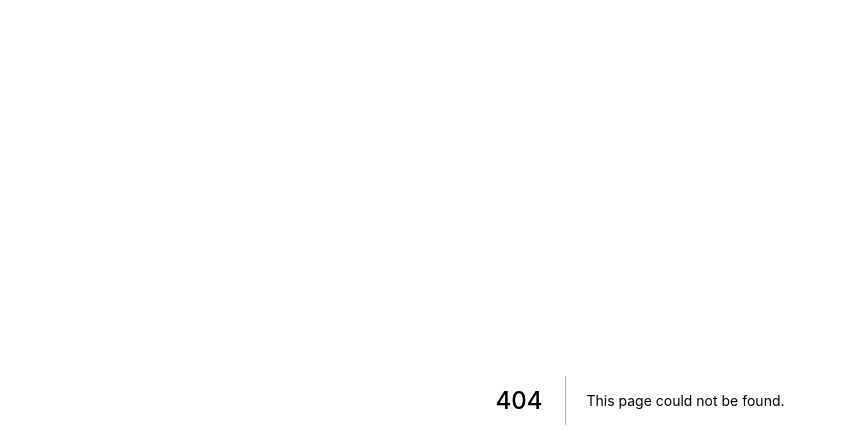
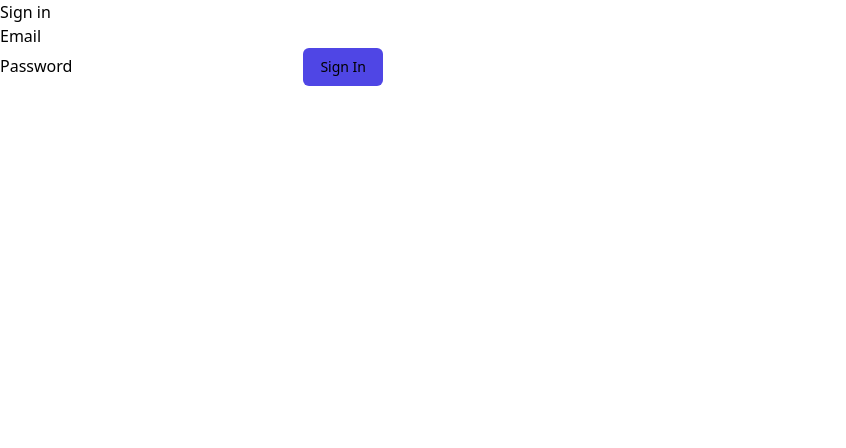
Before and after one commit to beamuu/jobdle-frontend, a Next.js app: page /signin in a window 1280 px wide. Before the commit this address had no page. Shown: the top 448 px of the page, without its empty margins (0-846 px from the left). Built offline with nearby package versions, Linux system fonts and the light colour scheme.

Commit message:
demo authentication & add tailwind/axios

```diff
--- a/package.json
+++ b/package.json
@@ -9,6 +9,8 @@
     "lint": "next lint"
   },
   "dependencies": {
+    "@types/axios": "^0.14.0",
+    "axios": "^0.27.2",
     "next": "12.3.1",
     "react": "18.2.0",
     "react-dom": "18.2.0"
@@ -17,8 +19,11 @@
     "@types/node": "18.7.23",
     "@types/react": "18.0.21",
     "@types/react-dom": "18.0.6",
+    "autoprefixer": "^10.4.12",
     "eslint": "8.24.0",
     "eslint-config-next": "12.3.1",
+    "postcss": "^8.4.17",
+    "tailwindcss": "^3.1.8",
     "typescript": "4.8.3"
   }
 }
--- /dev/null
+++ b/pages/signin.tsx
@@ -0,0 +1,56 @@
+import { ChangeEvent, FormEvent, useState } from "react";
+import axios from "axios";
+
+function SignIn() {
+  const [username, setUsername] = useState("");
+  const [password, setPassword] = useState("");
+
+  const handleSignin = async (e: FormEvent) => {
+    e.preventDefault();
+    const res = await axios.post(
+      "https://www.melivecode.com/api/login",
+      {
+        username: username,
+        password: password,
+      },
+      {
+        headers: {
+          "Content-Type": "application/json",
+        },
+      }
+    );
+    console.log(res.data);
+  };
+  return (
+    <>
+      <div>Sign in</div>
+      <form onSubmit={handleSignin}>
+        <label>Email</label>
+        <input
+          type="text"
+          value={username}
+          onChange={(e: ChangeEvent<HTMLInputElement>) =>
+            setUsername(e.target.value)
+          }
+        />
+        <br />
+        <label>Password</label>
+        <input
+          type="text"
+          value={password}
+          onChange={(e: ChangeEvent<HTMLInputElement>) =>
+            setPassword(e.target.value)
+          }
+        />
+        <button
+          type="submit"
+          className="rounded-md border border-transparent bg-indigo-600 py-2 px-4 text-sm font-medium"
+        >
+          Sign In
+        </button>
+      </form>
+    </>
+  );
+}
+
+export default SignIn;
--- /dev/null
+++ b/pages/signup.tsx
@@ -0,0 +1,23 @@
+function SignUp() {
+    return (
+    <>
+      <div>Sign Up</div>
+      <form>
+        <label>First-Name</label>
+        <input type="text" />
+        <label>Last-Name</label>
+        <input type="text" />
+        <label>Email</label>
+        <input type="email" />
+        <br />
+        <label>Password</label>
+        <input type="password" />
+        <label>Confirm Password</label>
+        <input type="password" />
+        <button type="submit" className="rounded-md border border-transparent bg-indigo-600 py-2 px-4 text-sm font-medium">Sign Up</button>
+      </form>
+    </>
+    );
+  }
+
+  export default SignUp;
```
Also changed, not shown: pages/_app.tsx (line endings or trailing spaces), 1 other file (tests, documents, lock files or other folders).
